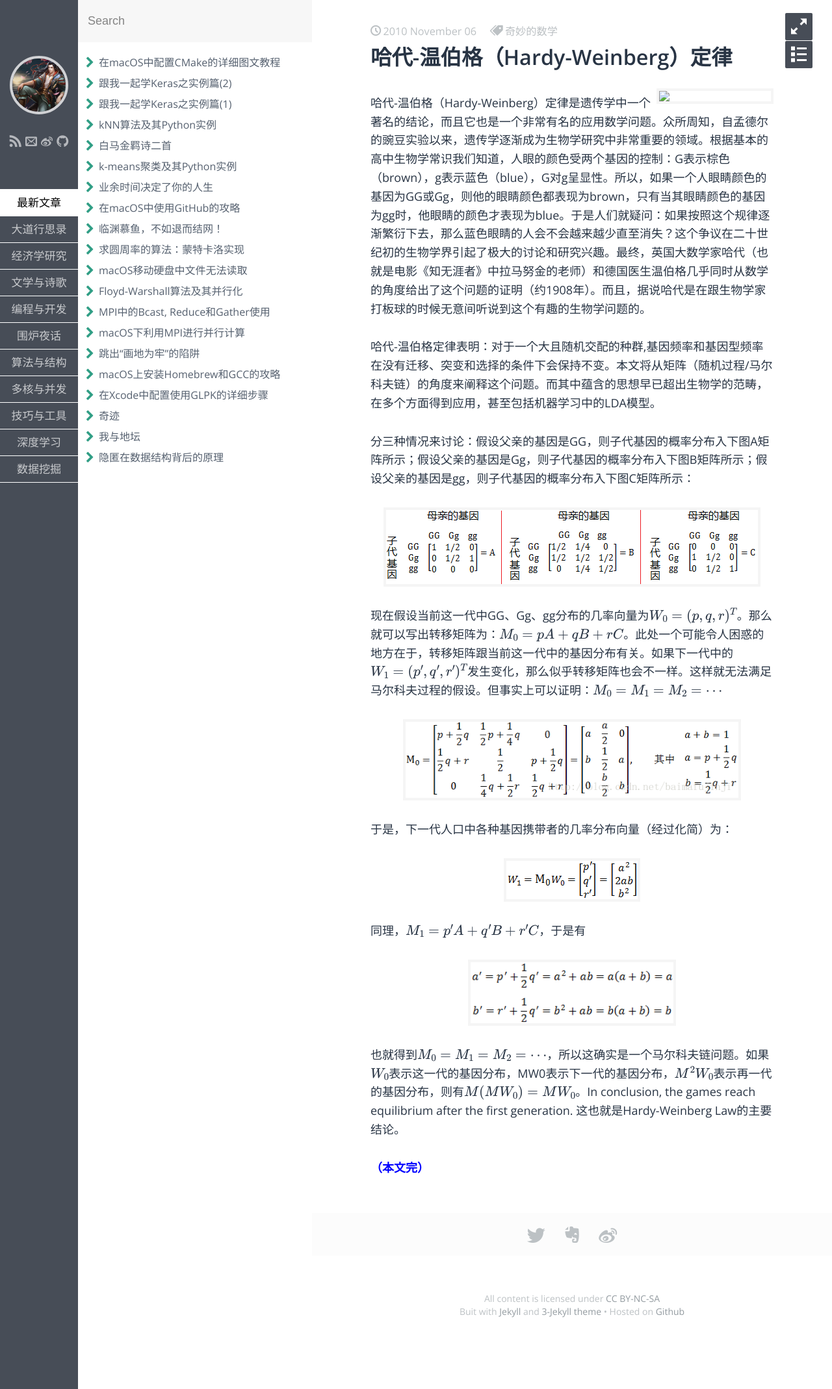
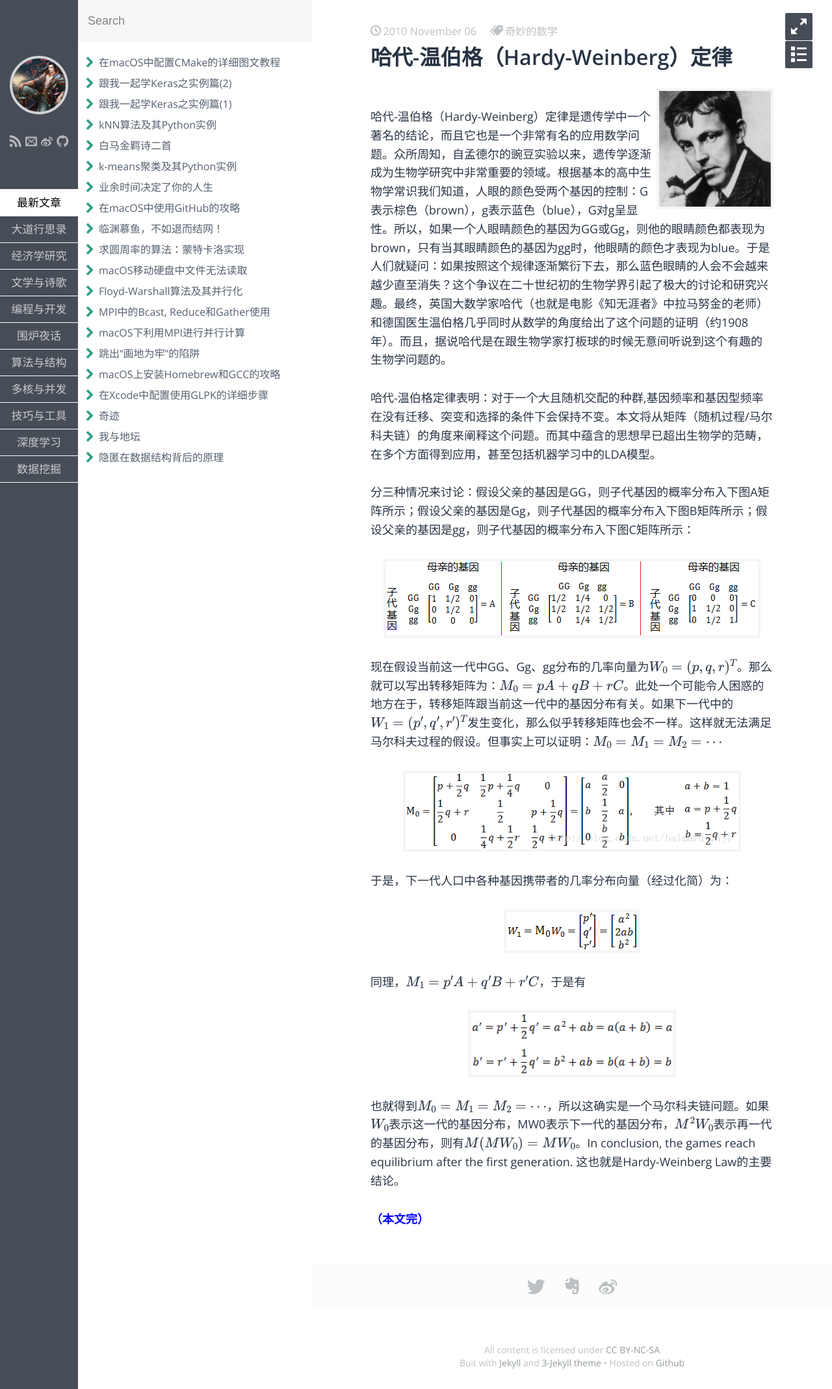
Before and after one commit to fzuo/baimafujinji, a Jekyll site: the page built from _posts/others/2010-11-06-hardy-weinberg-law.md, in a window 1280 px wide. Shown: the whole page at 65% size. Built offline with Jekyll 4.4.1, drawn with Linux system fonts in a browser that asks for light colours; some web fonts are replaced; formulas are drawn with MathJax 3.

Commit message:
Update 2010-11-06-hardy-weinberg-law.md

```diff
--- a/_posts/others/2010-11-06-hardy-weinberg-law.md
+++ b/_posts/others/2010-11-06-hardy-weinberg-law.md
@@ -6,8 +6,7 @@ tags: 奇妙的数学
 keywords: Hardy,Weinberg
 ---
 
-<img align="right" src="https://fzuo.github.io/assets/vs_msb802/GHHardy.png" width="180">
-
+<img align="right" src="https://fzuo.github.io/assets/img/vs_msb802/GHHardy.png" width="180">
 哈代-温伯格（Hardy-Weinberg）定律是遗传学中一个著名的结论，而且它也是一个非常有名的应用数学问题。众所周知，自孟德尔的豌豆实验以来，遗传学逐渐成为生物学研究中非常重要的领域。根据基本的高中生物学常识我们知道，人眼的颜色受两个基因的控制：G表示棕色（brown），g表示蓝色（blue），G对g呈显性。所以，如果一个人眼睛颜色的基因为GG或Gg，则他的眼睛颜色都表现为brown，只有当其眼睛颜色的基因为gg时，他眼睛的颜色才表现为blue。于是人们就疑问：如果按照这个规律逐渐繁衍下去，那么蓝色眼睛的人会不会越来越少直至消失？这个争议在二十世纪初的生物学界引起了极大的讨论和研究兴趣。最终，英国大数学家哈代（也就是电影《知无涯者》中拉马努金的老师）和德国医生温伯格几乎同时从数学的角度给出了这个问题的证明（约1908年）。而且，据说哈代是在跟生物学家打板球的时候无意间听说到这个有趣的生物学问题的。
 
 哈代-温伯格定律表明：对于一个大且随机交配的种群,基因频率和基因型频率在没有迁移、突变和选择的条件下会保持不变。本文将从矩阵（随机过程/马尔科夫链）的角度来阐释这个问题。而其中蕴含的思想早已超出生物学的范畴，在多个方面得到应用，甚至包括机器学习中的LDA模型。
```
